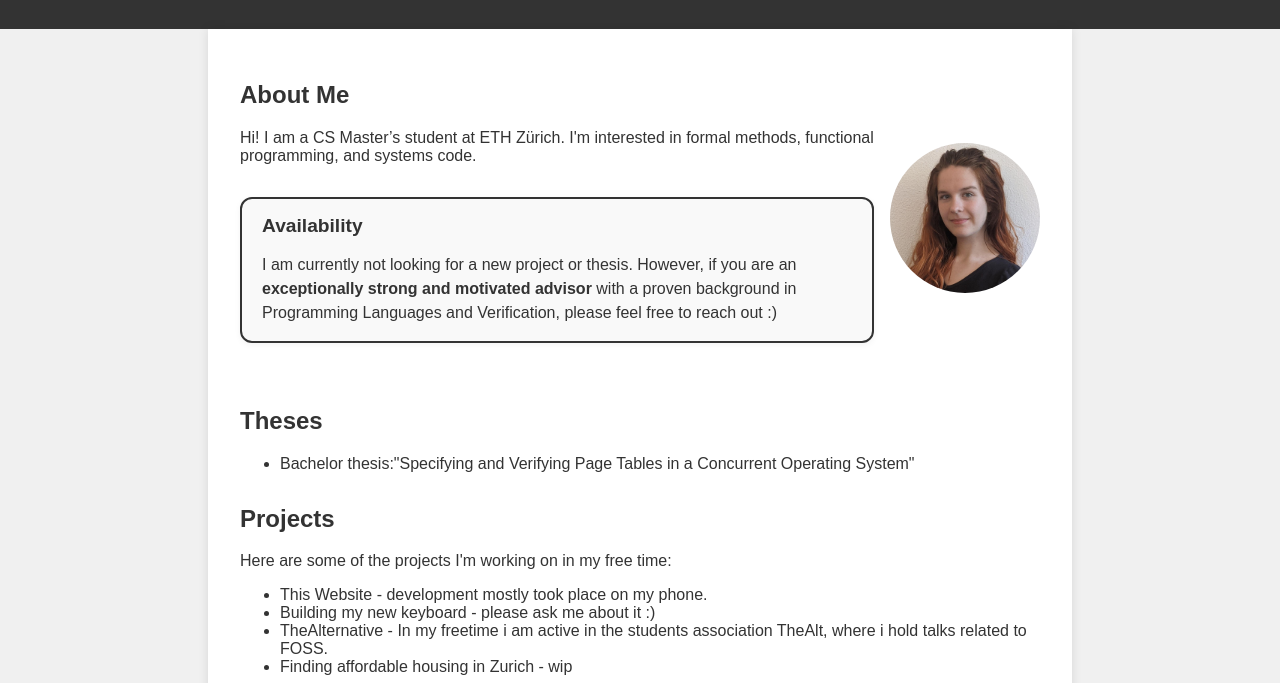
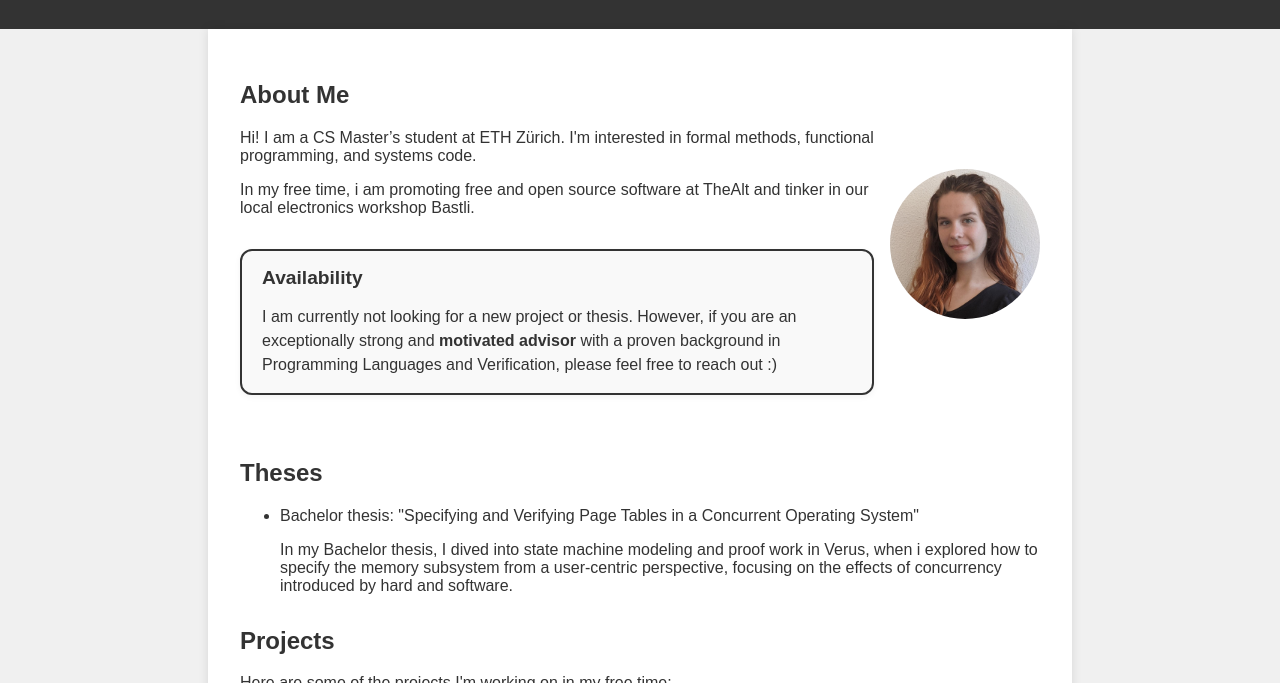
Before and after one commit to JoPolzin/website, a plain HTML site: page index.html in a window 1280 px wide. Shown: the part 117-800 px from the top of the page. Drawn offline with Linux system fonts and the light colour scheme.

Commit message:
actual Substance

```diff
--- a/index.html
+++ b/index.html
@@ -19,11 +19,12 @@
         <div>
             <h2>About Me</h2>
             <p>Hi! I am a CS Master’s student at ETH Zürich. I'm interested in formal methods, functional programming, and systems code.</p>
+             <p>In my free time, i am promoting free and open source software at <a href="theAlternative.ch">TheAlt</a> and tinker in our local electronics workshop  <a href="https://bastli.ethz.ch/">Bastli</a>.</p>
             <div class="section availability">
                 <h2>Availability</h2>
                 <p>
                 I am currently not looking for a new project or thesis.
-                However, if you are an <strong> exceptionally strong and motivated advisor</strong>
+                However, if you are an exceptionally strong and <strong>motivated advisor</strong>
                 with a proven background in Programming Languages and Verification,
                 please feel free to reach out :)
                 </p>
@@ -34,17 +35,23 @@
     <div class="section theses">
         <h2>Theses</h2>
         <ul>
-            <li><a href="#">Bachelor thesis:</a>"Specifying and Verifying Page Tables in a Concurrent Operating System"</li>
+            <li>
+                <a href="#">Bachelor thesis:</a> "Specifying and Verifying Page Tables in a Concurrent Operating System"
+                <p>
+                    In my Bachelor thesis, I dived into state machine modeling and proof work in Verus, when i explored how to specify the memory subsystem from a user-centric perspective, focusing on the effects of concurrency introduced by hard and software.
+                </p>
+            </li>
         </ul>
     </div>
     <div class="section">
         <h2>Projects</h2>
         <p>Here are some of the projects I'm working on in my free time:</p>
         <ul>
-            <li><a href="#">This Website</a> - development mostly took place on my phone.</li>
-            <li><a href="#">Building my new keyboard</a> - please ask me about it :)</li>
-            <li><a href="https://thealternative.ch/de">TheAlternative</a> - In my freetime i am active in the students association TheAlt, where i hold talks related to FOSS.</li>
-            <li><a href="#">Finding affordable housing in Zurich</a> - wip</li>
+            <li><a href="#">LLVM Semantics</a> - Research Non-ternship at the University of Cambridge </li>
+            <p>
+             This Summer, i had an amazing time visiting <a href="https://www.cl.cam.ac.uk/~pes20/rems/index-intro.html">Peter's</a> and <a href="https://grosser.science/">Tobias'</a> groups,
+             where i spent my time banging my head against various codebases and LLVM Langref with the mission to find formal operational Semantics for LLVM IR and especially formalizing a sensible memory model.
+            </p>
         </ul>
     </div>
 
@@ -55,7 +62,7 @@
 </div>
 
 <footer>
-    <p>bottom text.</p>
+    <p>Bottom Text.</p>
 </footer>
 
 </body>
```
